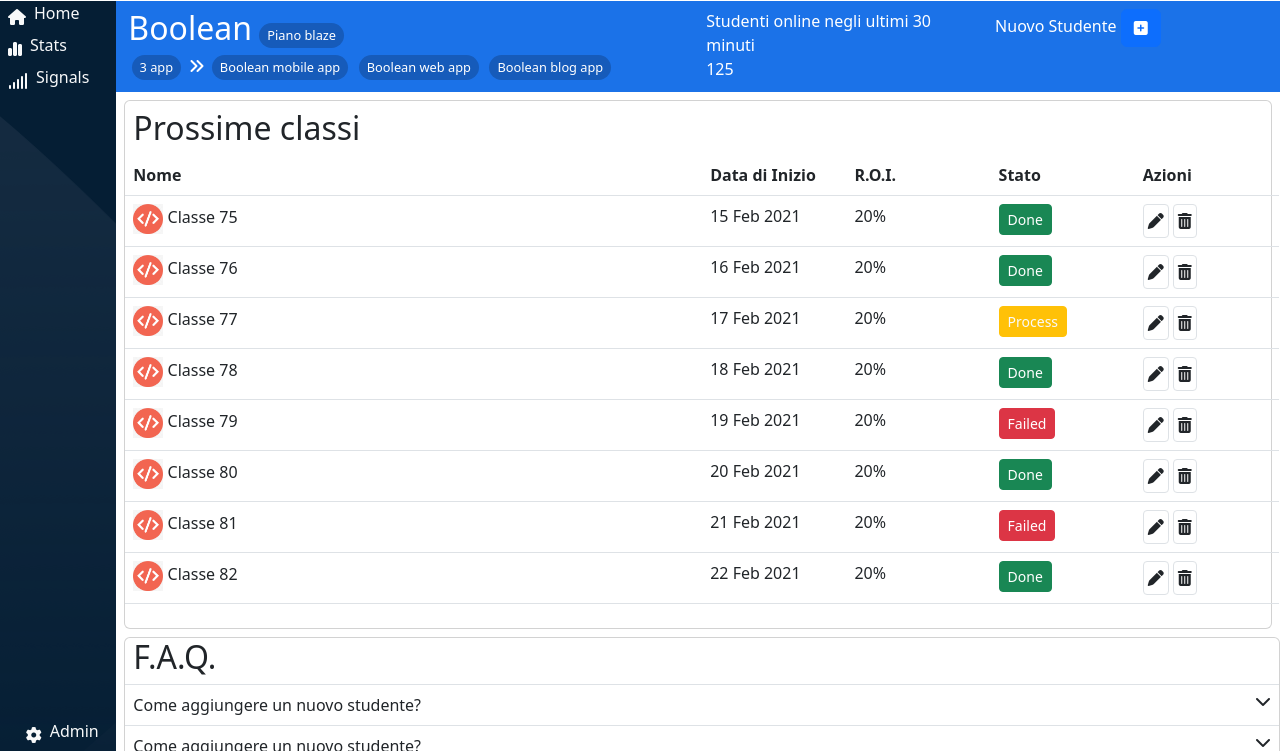
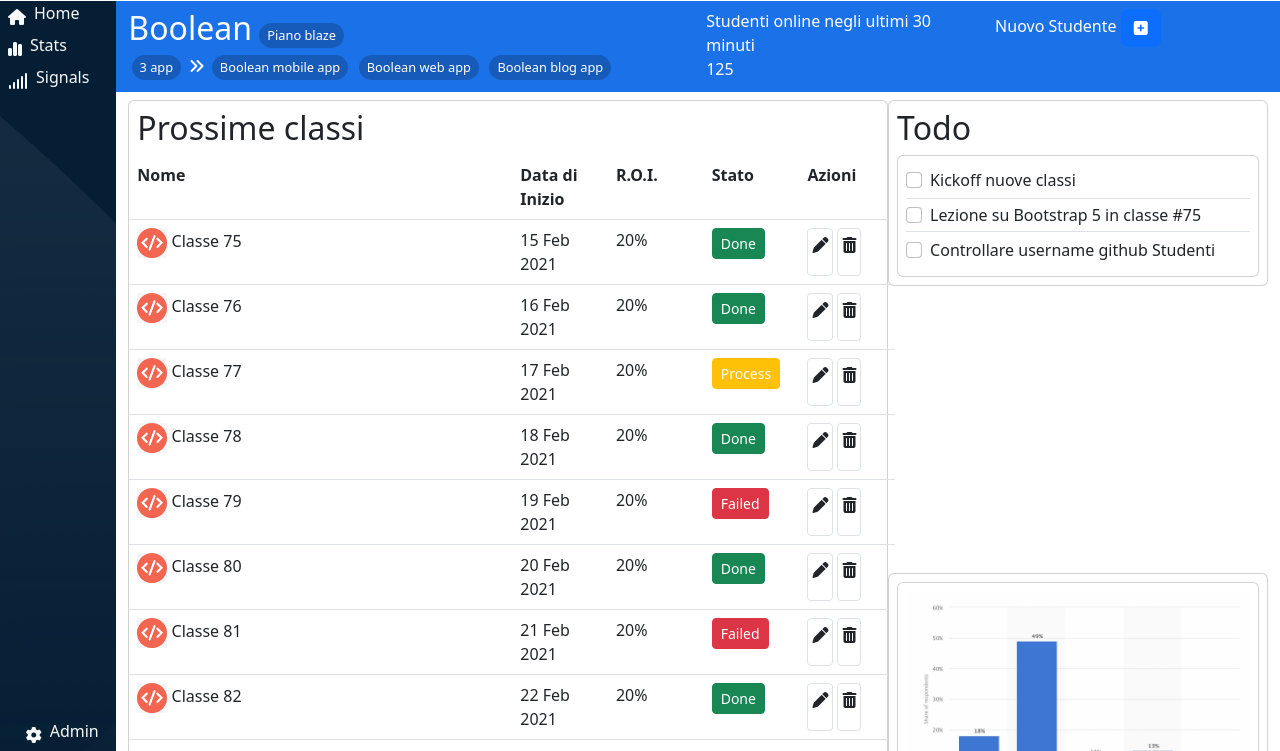
Before and after one commit to Al-Giovinetti/html-css-bootstrap-dashboard, a plain HTML site: page index.html in a window 1280 px wide. Shown: the part 49-800 px from the top of the page. Drawn offline with nearby package versions, Linux system fonts and the light colour scheme.

Commit message:
Provato a sistemare il layout main

```diff
--- a/css/style.css
+++ b/css/style.css
@@ -21,6 +21,8 @@
     overflow-y: auto;
     height:calc(100vh - 50px); ;
 }
+
+
 
 header img{
     width:100%;
@@ -52,3 +54,11 @@
 .my_bg-dark{
     background-color: #051E34;
 }
+
+@media screen and (min-width:1100px){
+    #lo-muovo-io{
+        position: relative;
+        bottom: 200px;
+    }
+
+}
--- a/index.html
+++ b/index.html
@@ -69,7 +69,7 @@
                 </div>
             </nav>
             <!-- Corpo centrale -->
-            <div class="container-fluid p-0">
+            <div class="p-0">
                 <!-- header del main -->
                 <header class=" my_bg-lightblue pe-2">
                     <div class="container-fluid">
@@ -162,8 +162,10 @@
                         </div>
                     </div>
                 </header>
+                <div class="container-fluid">
+                <div class="d-flex flex-wrap">
                 <!-- sezione tabella -->
-                <section class="p-2">
+                <section class="py-2 col-12 col-lg-8 order-lg-1">
                     <div class="card p-2">
                         <h2>Prossime classi</h2>
                         <table class="table ms-1 ">
@@ -334,7 +336,7 @@
                     </div>
                 </section>
                 <!-- Sezione F.A.Q. -->
-                <section class="card ms-2">
+                <section class="card col-12 col-lg-8 order-md-3 ">
                     <h2 class="ps-2">F.A.Q.</h2>
                     <div class="border-top">
                         <!-- Domanda1 -->
@@ -370,7 +372,7 @@
                     </div>
                 </section>
                 <!-- Sezione Todo -->
-                <section class="p-2">
+                <section class="py-2 col-12 col-lg-4 order-lg-2">
                     <div class="container-fluid card p-2">
                         <h2>Todo</h2>
                         <div class="card p-2">
@@ -396,7 +398,7 @@
                     </div>
                 </section>
                 <!-- sezione grafico -->
-                <section class="card ms-2 p-2">
+                <section class="card p-2 col-12 col-lg-4 order-lg-4" id="lo-muovo-io">
                     <div class="card">
                         <div class="my_graphic">
                             <img src="img/stats.jpeg"  class="img-fluid p-2" alt="Graphic">
@@ -420,6 +422,8 @@
 
                     </div>
                 </section>
+                </div>
+                </div>
             </div>
         </div>
     </main>
```
